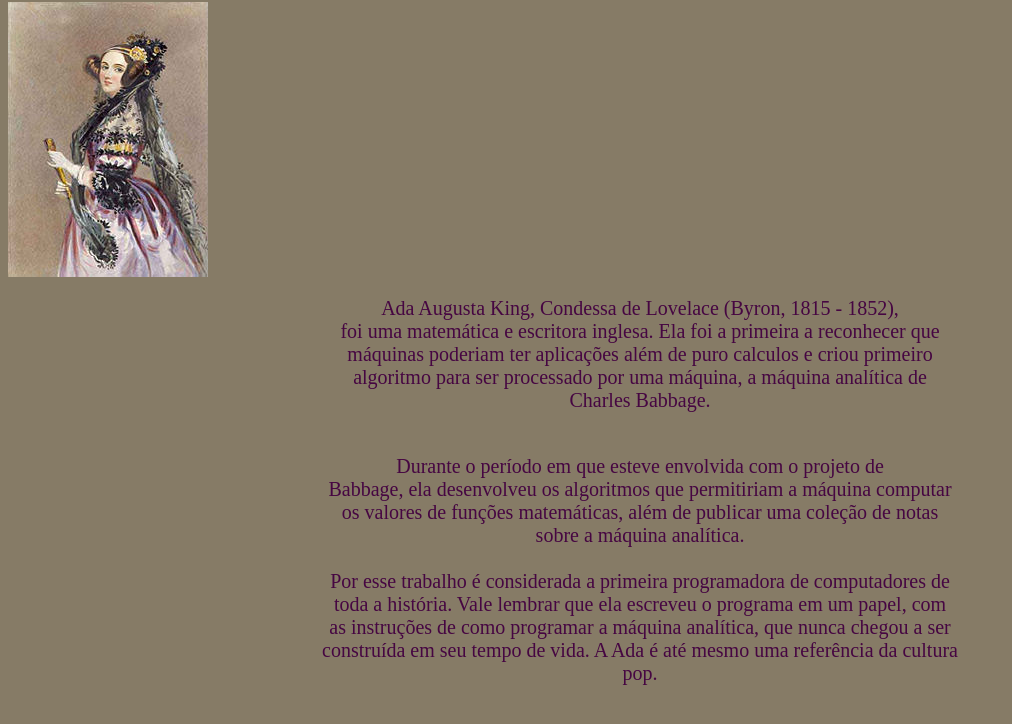
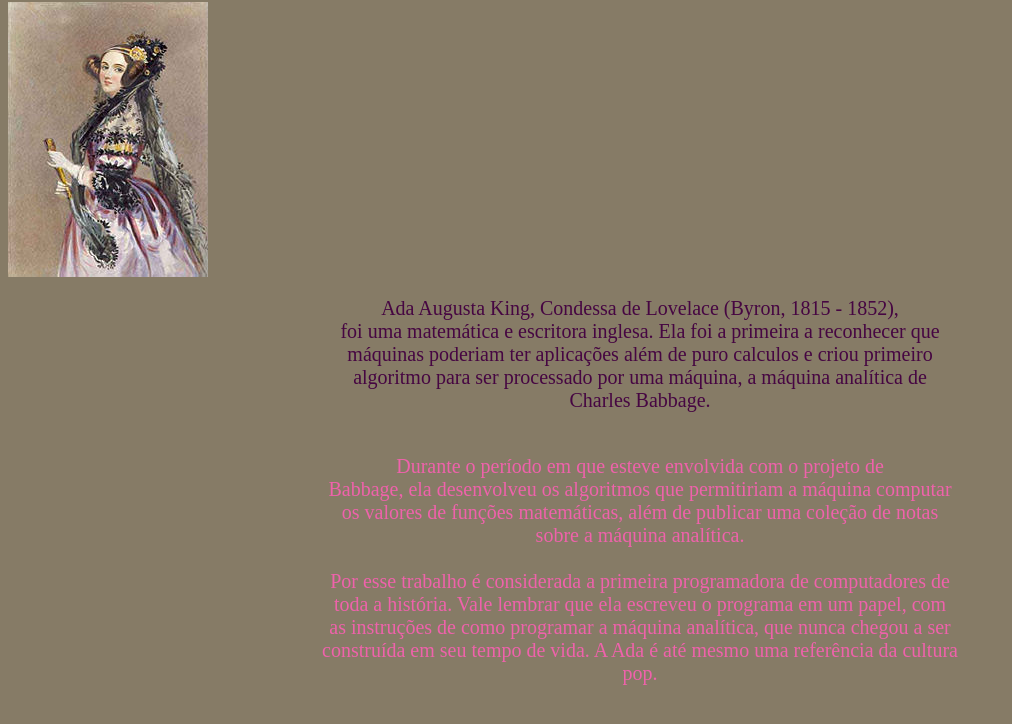
Before and after one commit to katiafontes/ada, a plain HTML site: page index.html in a window 1280 px wide. Shown: the part 60-784 px from the top of the page, without its empty margins (0-1012 px from the left). Drawn offline with Linux system fonts and the light colour scheme.

Commit message:
Update style.css

```diff
--- a/style.css
+++ b/style.css
@@ -7,8 +7,14 @@ h1 {
     text-align: center;
 }
 
-p {
+.texto1 {
     text-align: center;
     color:rgb(70, 6, 66);
     font-size: 20px;
 }
+
+.texto2 {
+    text-align: center;
+    color:rgb(239, 98, 171);
+    font-size: 20px;
+}
```
